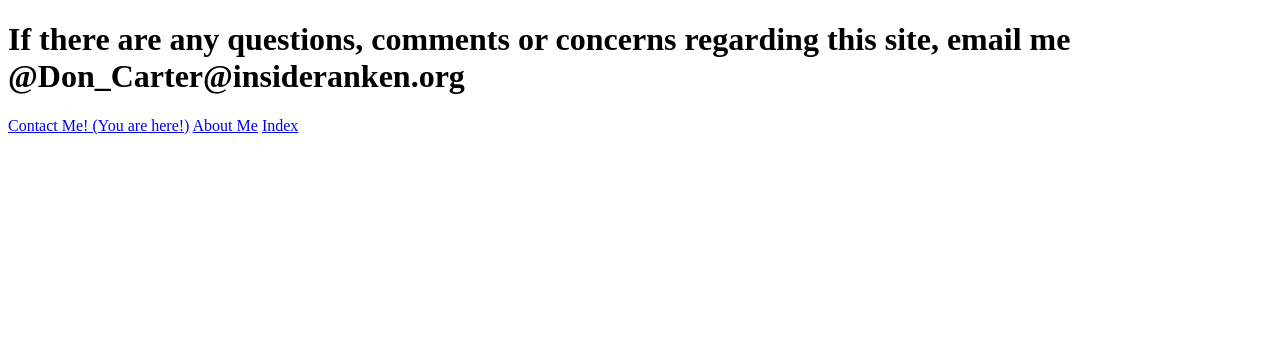
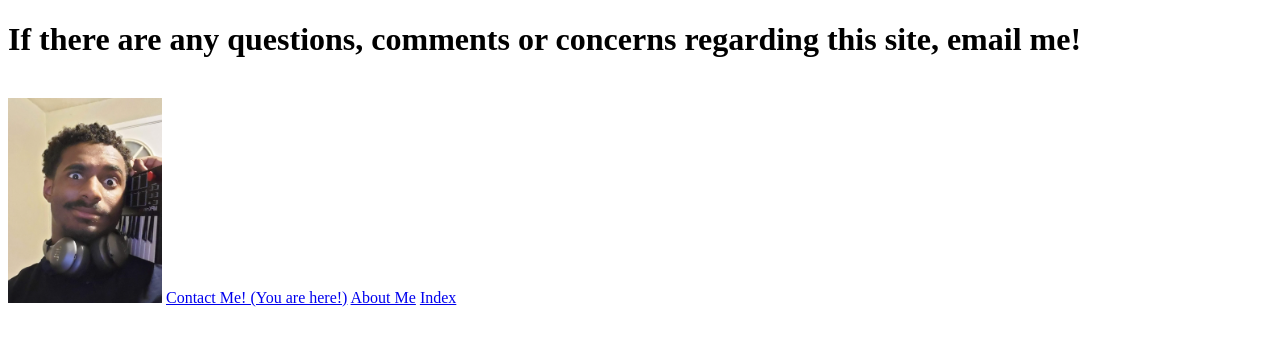
Before and after one commit to DonCarter1212/Gosh-Don-It, a plain HTML site: page HTML_CH02_HW/contact.htm in a window 1280 px wide. Drawn offline with Linux system fonts and the light colour scheme.

Commit message:
Just a Few More Things...
Nearly done!

```diff
--- a/HTML_CH02_HW/contact.htm
+++ b/HTML_CH02_HW/contact.htm
@@ -2,7 +2,9 @@
 <html>
     <head>
         <h1>If there are any questions, comments or concerns regarding
-            this site, email me @Don_Carter@insideranken.org</h1>
+            this site, email me! <mailto Don_Carter@insideranken.org></mailto></h1>
+            <br>
+        <img src=Selfier.jpg width=154 length=204>
 
     </head>
     <body>
```
Also changed, not shown: HTML_CH02_HW/index.htm (+1 -1 lines), HTML_CH02_HW/Selfier.jpg (added).
